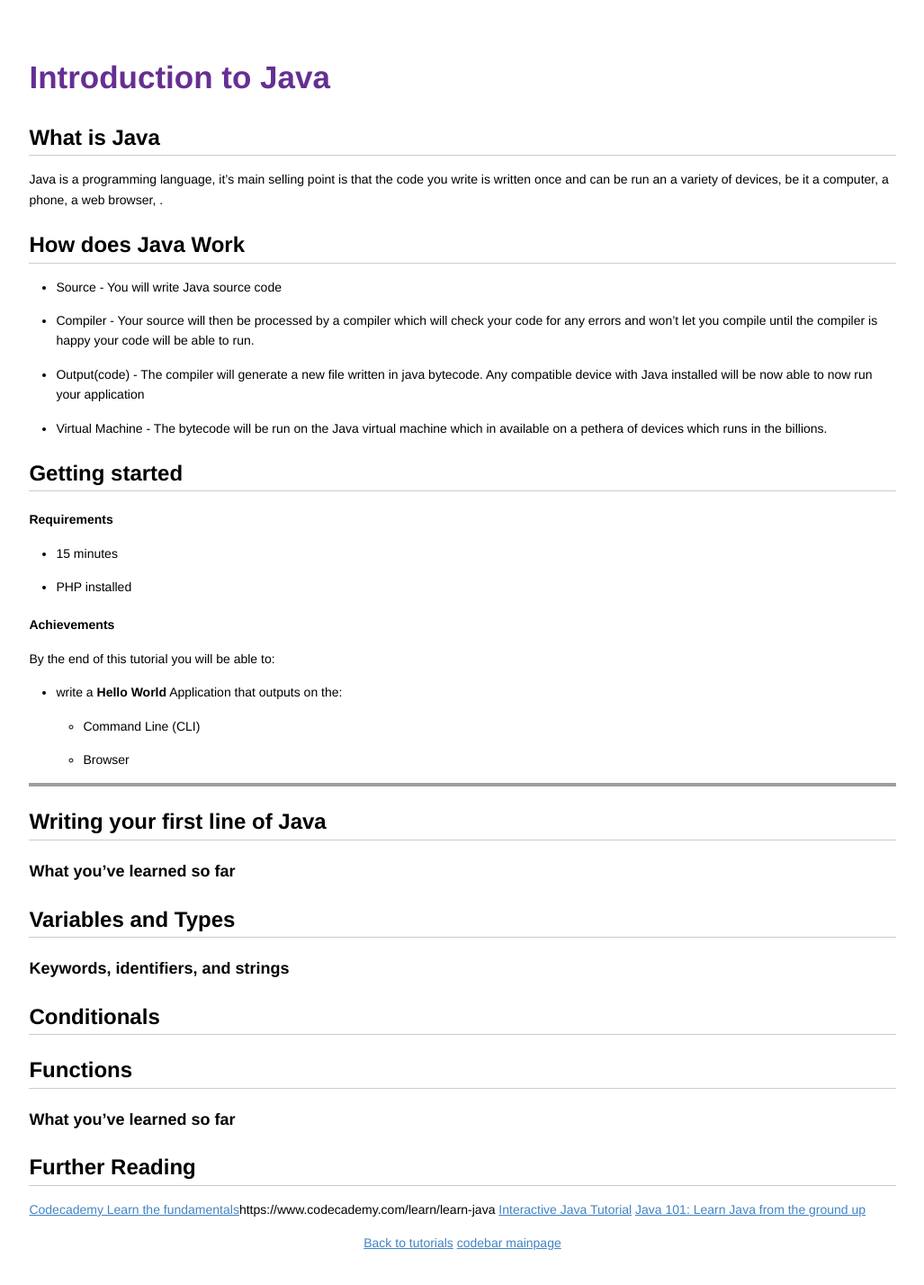
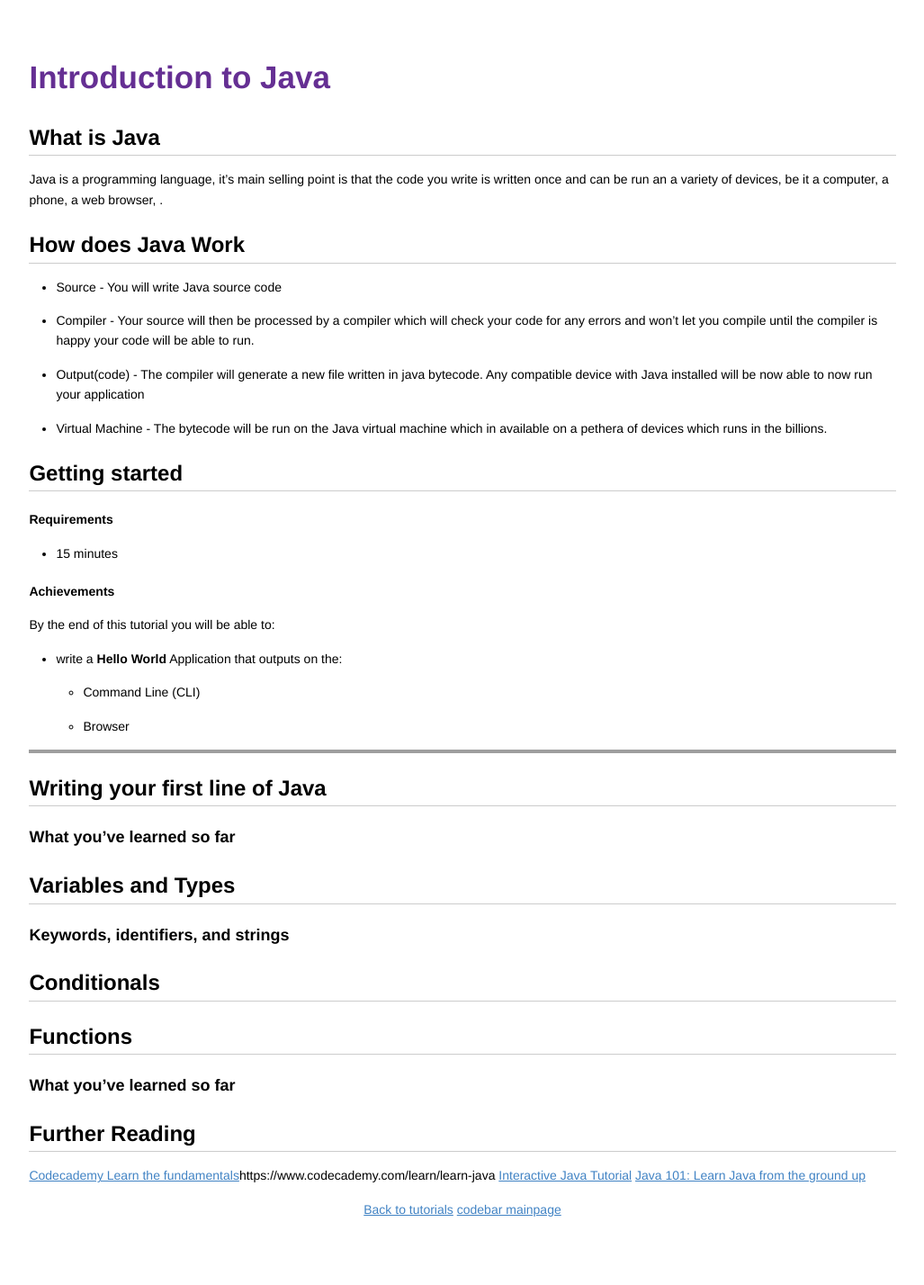
Before and after one commit to codebar/tutorials, a Jekyll site: the page built from java/lesson1/tutorial.md, in a window 1280 px wide, cut to the strip 0-1431 px from the top of the page. Shown: the top 1428 px of the strip at 90% size, without its empty margins (126-1153 px from the left). Built offline with Jekyll 4.4.1, drawn with Linux system fonts in a browser that asks for light colours; after the commit the page ends 1393 px from its top, so only the background shows below that; grey boxes are pictures that could not be loaded.

Commit message:
remove referance

```diff
--- a/java/lesson1/tutorial.md
+++ b/java/lesson1/tutorial.md
@@ -17,7 +17,6 @@ Java is a programming language, it's main selling point is that the code you wri
 ##### Requirements
 
 * 15 minutes
-* PHP installed
 
 ##### Achievements
 
```
